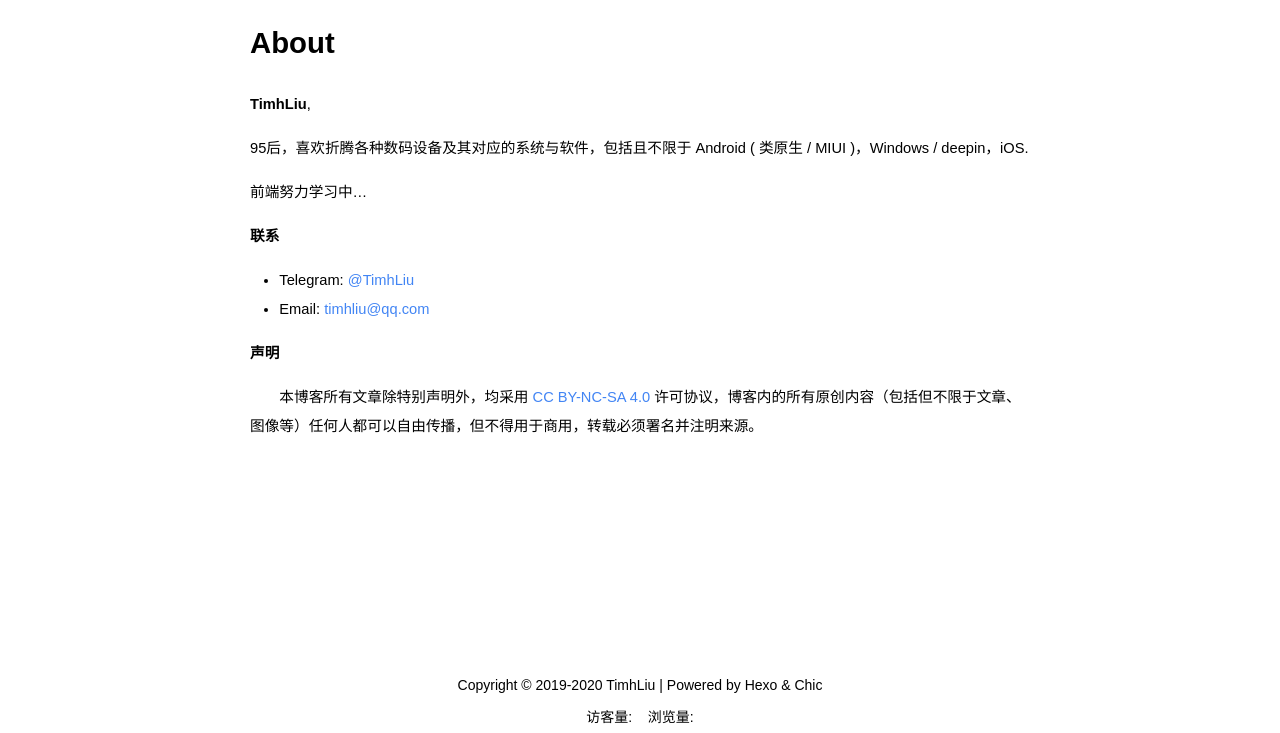
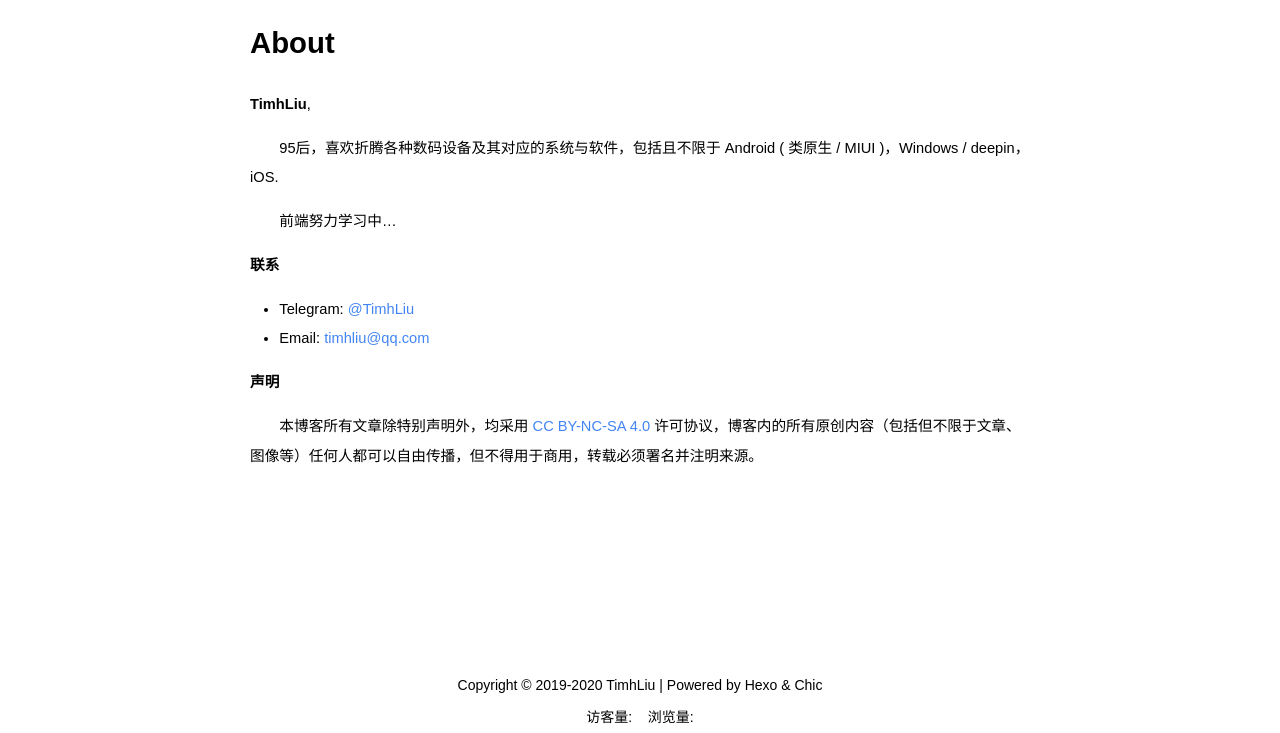
Before and after one commit to TimhLiu/TimhLiu.github.io, a plain HTML site: page about/index.html in a window 1280 px wide. Shown: the part 67-800 px from the top of the page. Drawn offline with Linux system fonts and the light colour scheme; some packages are replaced by stand-ins of ours; a script that the page names is missing.

Commit message:
Site updated: 2020-10-15 19:51:45

```diff
--- a/about/index.html
+++ b/about/index.html
@@ -154,8 +154,8 @@
 
         <section class="post-content">
             <p><strong>TimhLiu</strong>,</p>
-<p>95后，喜欢折腾各种数码设备及其对应的系统与软件，包括且不限于 Android ( 类原生 / MIUI )，Windows / deepin，iOS.</p>
-<p>前端努力学习中…</p>
+<p>&emsp;&emsp;95后，喜欢折腾各种数码设备及其对应的系统与软件，包括且不限于 Android ( 类原生 / MIUI )，Windows / deepin，iOS.</p>
+<p>&emsp;&emsp;前端努力学习中…</p>
 <p><strong>联系</strong></p>
 <ul>
 <li>Telegram: <a target="_blank" rel="noopener" href="https://t.me/TimhLiu">@TimhLiu</a></li>
```
